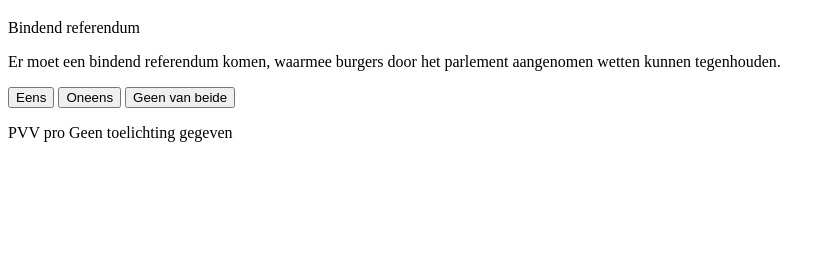
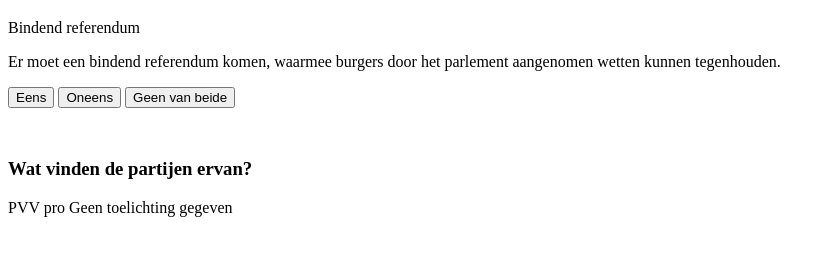
Before and after one commit to furkandogan99/stemwijzer, a plain HTML site: page subjects.html in a window 1280 px wide. Shown: the part 61-316 px from the top of the page, without its empty margins (0-835 px from the left). Drawn offline with Linux system fonts and the light colour scheme.

Commit message:
for loopje om alle partijen en bijbehoren dingen te laten zien

```diff
--- a/data.js
+++ b/data.js
@@ -124,16 +124,15 @@ var parties = [
 
     document.getElementById("title").innerHTML = subjects[0].title;
     document.getElementById("statement").innerHTML = subjects[0].statement;
-    document.getElementById("parties").innerHTML = subjects[0].parties[0].name + ' ' + subjects[0].parties[0].position + ' ' + subjects[0].parties[0].explanation ;
+    document.getElementById("parties").innerHTML = subjects[0].parties[0].name + ' ' + subjects[0].parties[0].position + ' ' + subjects[0].parties[0].explanation;
 
 
     // for (j = 0; j < subjects[0].parties.length; j++){
     // 		console.log(subjects[0].parties[j].name, subjects[0].parties[j].position, subjects[0].parties[j].explanation);
     // }
 
-    for (k = 0; k < subjects[0].parties.name; k++){
-    	console.log(subjects[0].parties[k].name)
-
+    for (k = 0; k < subjects[0].parties.length; k++){
+    	console.log(subjects[0].parties[k].name, subjects[0].parties[k].position, subjects[0].parties[k].explanation);
     }
 
 // for (i = 0; i < subjects.length; i++){
--- a/style.css
+++ b/style.css
@@ -5,6 +5,11 @@ body{
 }
 .content {
     max-width: 500px;
-    margin: auto;
+    margin: 0px auto;
     text-align: center;
 }
+
+.margin {
+	margin-top: 50px;
+
+}
--- a/subjects.html
+++ b/subjects.html
@@ -2,6 +2,7 @@
 <html>
 <head>
 	<title></title>
+	<link rel="stylesheet" type="text/css" href="style.css">
 </head>
 <body>
 	<h1>Stelling</h1>
@@ -11,6 +12,7 @@
 <button>Eens</button>
 <button>Oneens</button>
 <button>Geen van beide</button>
+<h3 class="margin"> Wat vinden de partijen ervan? </h3>
 <p id="parties"></p>
 </div>
 <script src="data.js"></script>
```
